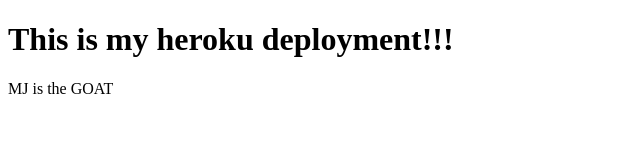
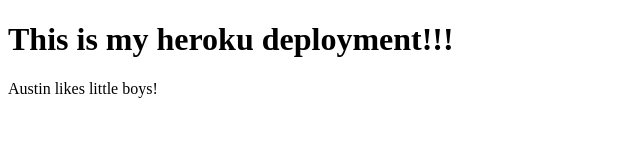
Before and after one commit to NateEnsign/deployment-demo, a website: page index.html in a window 1280 px wide. Shown: the full height of the page, 0-640 px from the left. Drawn offline with Linux system fonts and the light colour scheme.

Commit message:
latest fix

```diff
--- a/index.html
+++ b/index.html
@@ -8,6 +8,6 @@
 </head>
 <body>
   <h1>This is my heroku deployment!!!</h1>
-  <p>MJ is the GOAT</p>
+  <p>Austin likes little boys!</p>
 </body>
 </html>
```
